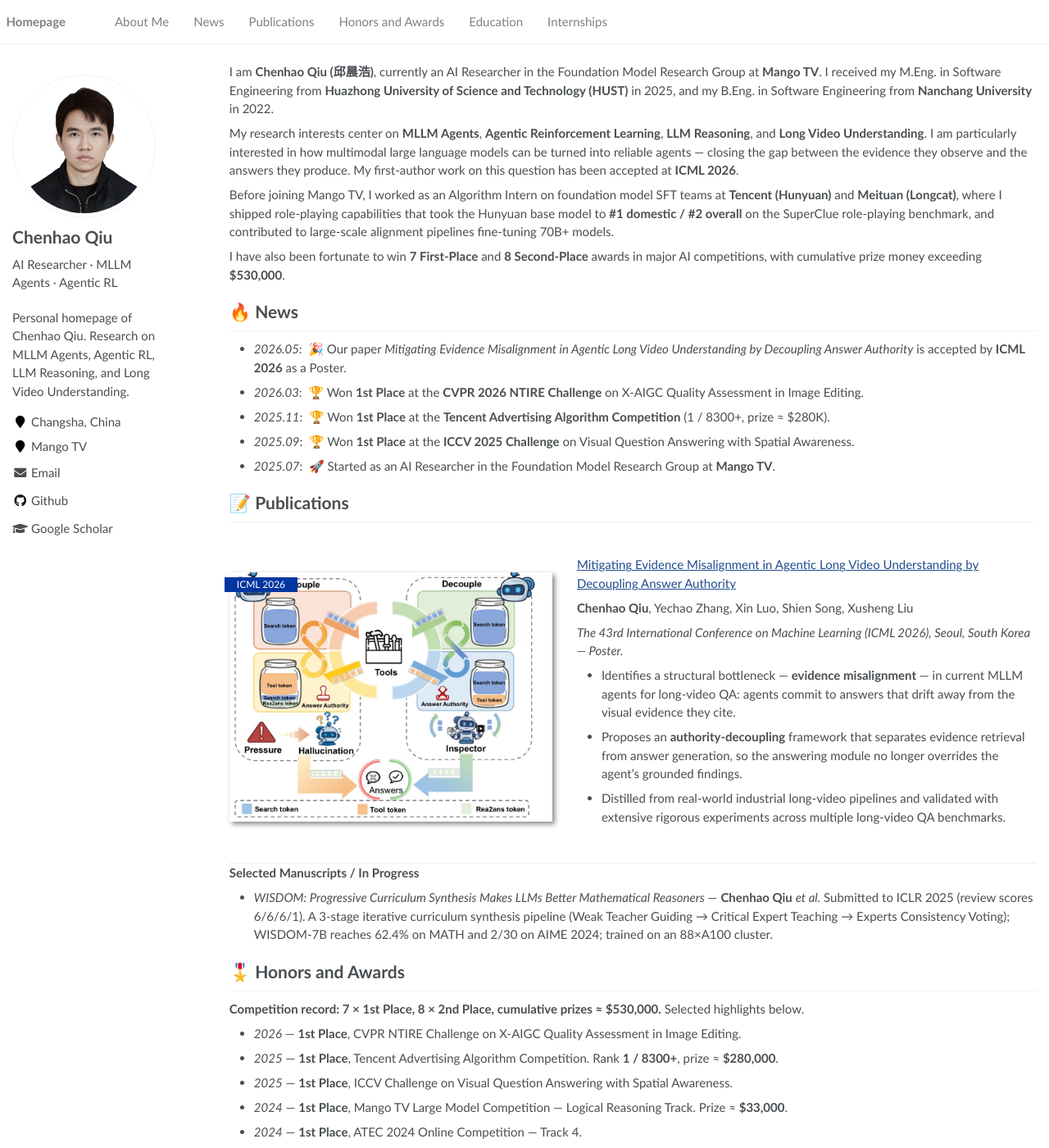
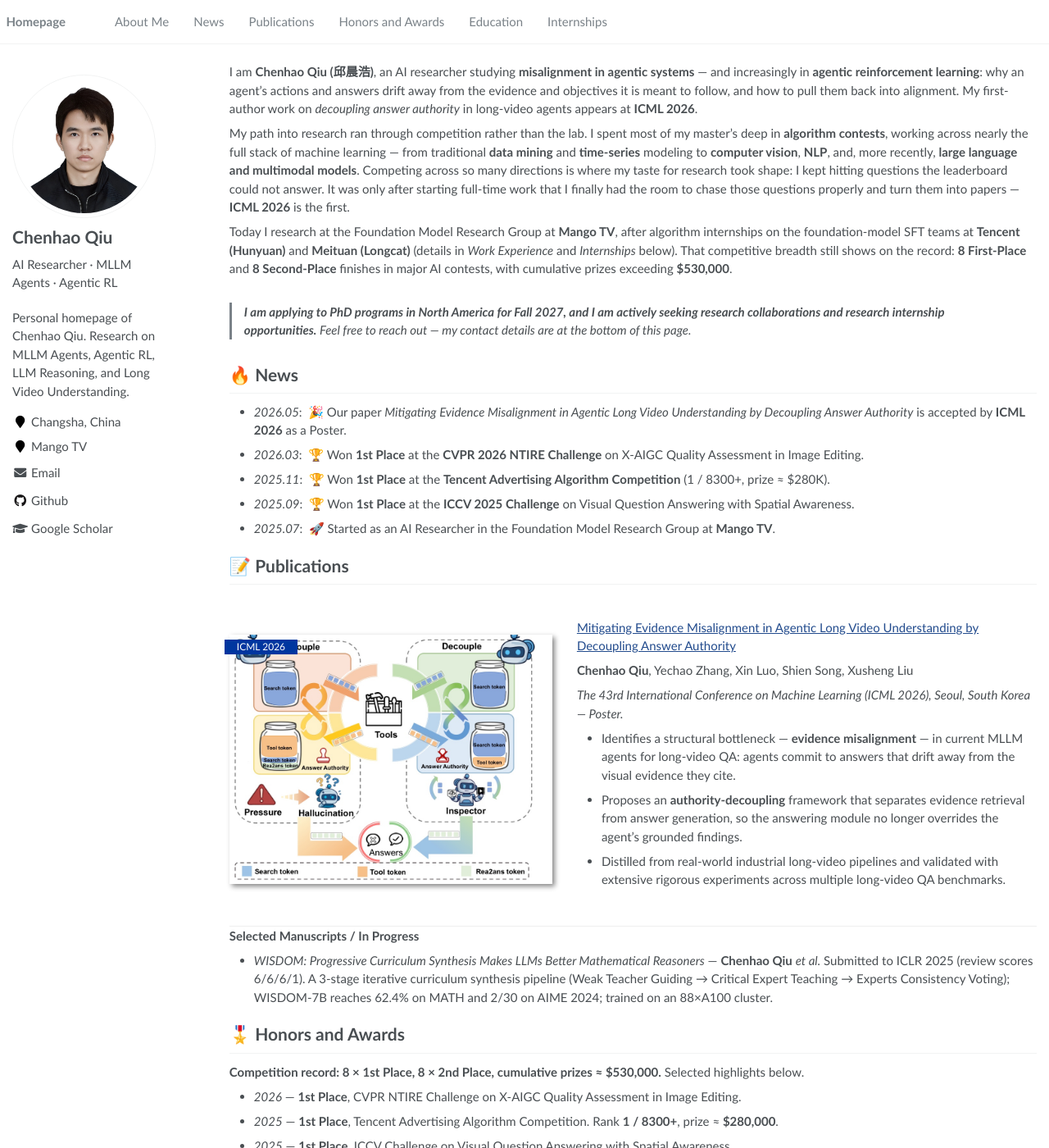
Before and after one commit to Echochef/Echochef.github.io, a Jekyll site: the page built from _pages/about.md, in a window 1280 px wide and 1400 px high. Shown: the whole window at 82% size. Built offline with Jekyll 4.4.1, drawn with Linux system fonts in a browser that asks for light colours; some of the changed text lies outside the part shown.

Commit message:
Rewrite intro as a narrative; refresh honors
- Lead with research identity (misalignment in agentic systems /
  agentic RL) and the competition-to-research arc, instead of
  restating CV facts already covered in the sections below.
- Add a PhD (Fall 2027, North America) + research-collaboration /
  internship-seeking callout.
- Add 10 honors (Xirang Cup, Pazhou + Haizhu gov't letter, ATEC,
  ICDM/TuGraph, DCIC, Baidu, CCCC, etc.); update tally to 8 x 1st.

Co-Authored-By: Claude Opus 4.8 (1M context) <noreply@anthropic.com>

```diff
--- a/_pages/about.md
+++ b/_pages/about.md
@@ -10,13 +10,13 @@ redirect_from:
 
 <span class='anchor' id='about-me'></span>
 
-I am **Chenhao Qiu (邱晨浩)**, currently an AI Researcher in the Foundation Model Research Group at **Mango TV**. I received my M.Eng. in Software Engineering from **Huazhong University of Science and Technology (HUST)** in 2025, and my B.Eng. in Software Engineering from **Nanchang University** in 2022.
+I am **Chenhao Qiu (邱晨浩)**, an AI researcher studying **misalignment in agentic systems** — and increasingly in **agentic reinforcement learning**: why an agent's actions and answers drift away from the evidence and objectives it is meant to follow, and how to pull them back into alignment. My first-author work on *decoupling answer authority* in long-video agents appears at **ICML 2026**.
 
-My research interests center on **MLLM Agents**, **Agentic Reinforcement Learning**, **LLM Reasoning**, and **Long Video Understanding**. I am particularly interested in how multimodal large language models can be turned into reliable agents — closing the gap between the evidence they observe and the answers they produce. My first-author work on this question has been accepted at **ICML 2026**.
+My path into research ran through competition rather than the lab. I spent most of my master's deep in **algorithm contests**, working across nearly the full stack of machine learning — from traditional **data mining** and **time-series** modeling to **computer vision**, **NLP**, and, more recently, **large language and multimodal models**. Competing across so many directions is where my taste for research took shape: I kept hitting questions the leaderboard could not answer. It was only after starting full-time work that I finally had the room to chase those questions properly and turn them into papers — **ICML 2026** is the first.
 
-Before joining Mango TV, I worked as an Algorithm Intern on foundation model SFT teams at **Tencent (Hunyuan)** and **Meituan (Longcat)**, where I shipped role-playing capabilities that took the Hunyuan base model to **#1 domestic / #2 overall** on the SuperClue role-playing benchmark, and contributed to large-scale alignment pipelines fine-tuning 70B+ models.
+Today I research at the Foundation Model Research Group at **Mango TV**, after algorithm internships on the foundation-model SFT teams at **Tencent (Hunyuan)** and **Meituan (Longcat)** (details in *Work Experience* and *Internships* below). That competitive breadth still shows on the record: **8 First-Place** and **8 Second-Place** finishes in major AI contests, with cumulative prizes exceeding **$530,000**.
 
-I have also been fortunate to win **7 First-Place** and **8 Second-Place** awards in major AI competitions, with cumulative prize money exceeding **$530,000**.
+> **I am applying to PhD programs in North America for Fall 2027, and I am actively seeking research collaborations and research internship opportunities.** Feel free to reach out — my contact details are at the bottom of this page.
 
 
 # 🔥 News
@@ -55,7 +55,7 @@ I have also been fortunate to win **7 First-Place** and **8 Second-Place** award
 - *WISDOM: Progressive Curriculum Synthesis Makes LLMs Better Mathematical Reasoners* — **Chenhao Qiu** *et al.* Submitted to ICLR 2025 (review scores 6/6/6/1). A 3-stage iterative curriculum synthesis pipeline (Weak Teacher Guiding → Critical Expert Teaching → Experts Consistency Voting); WISDOM-7B reaches 62.4% on MATH and 2/30 on AIME 2024; trained on an 88×A100 cluster.
 
 # 🎖️ Honors and Awards
-**Competition record: 7 × 1st Place, 8 × 2nd Place, cumulative prizes ≈ $530,000.** Selected highlights below.
+**Competition record: 8 × 1st Place, 8 × 2nd Place, cumulative prizes ≈ $530,000.** Selected highlights below.
 
 - *2026* — **1st Place**, CVPR NTIRE Challenge on X-AIGC Quality Assessment in Image Editing.
 - *2025* — **1st Place**, Tencent Advertising Algorithm Competition. Rank **1 / 8300+**, prize ≈ **$280,000**.
@@ -64,6 +64,15 @@ I have also been fortunate to win **7 First-Place** and **8 Second-Place** award
 - *2024* — **1st Place**, ATEC 2024 Online Competition — Track 4.
 - *2024* — **1st Place**, ATEC Challenge on Large Model Application and Security. Prize ≈ **$140,000**.
 - *2024* — **1st Place**, 4th SEED Competition — Healthcare Track. Prize ≈ **$11,000**.
+- *2025* — **1st Place**, China Telecom Cloud "Xirang Cup" Collegiate AI Competition — Online Round, LLM Mathematical Reasoning Track.
+- *2025* — **2nd Place**, China Telecom Cloud "Xirang Cup" Collegiate AI Competition — National Finals.
+- *2025* — **2nd Place**, Pazhou Algorithm Competition; recognized with an individual Letter of Appreciation issued as an official government document by the People's Government of Haizhu District, Guangzhou.
+- *2023* — **2nd Place**, ATEC Challenge on LLM-Generated News Detection.
+- *2023* — **2nd Place**, ICDM Challenge (Ant Group TuGraph) on Pretrained-Model-based Community Detection and Gang Mining.
+- *2023* — **2nd Place**, Digital China Innovation Contest (DCIC) — Data Development Track.
+- *2023* — **2nd Prize (National)**, Baidu Business AI Technology Innovation Competition — National Finals.
+- *2023* — **2nd Prize (National)**, China Collegiate Computing Contest — Big Data Challenge.
+- *2022* — **2nd Place**, ATEC Tech Elite Competition — Digital Security Track.
 
 # 📖 Education
 - *2022.09 – 2025.06*, **M.Eng. in Software Engineering**, Huazhong University of Science and Technology (HUST), Wuhan, China.
```
